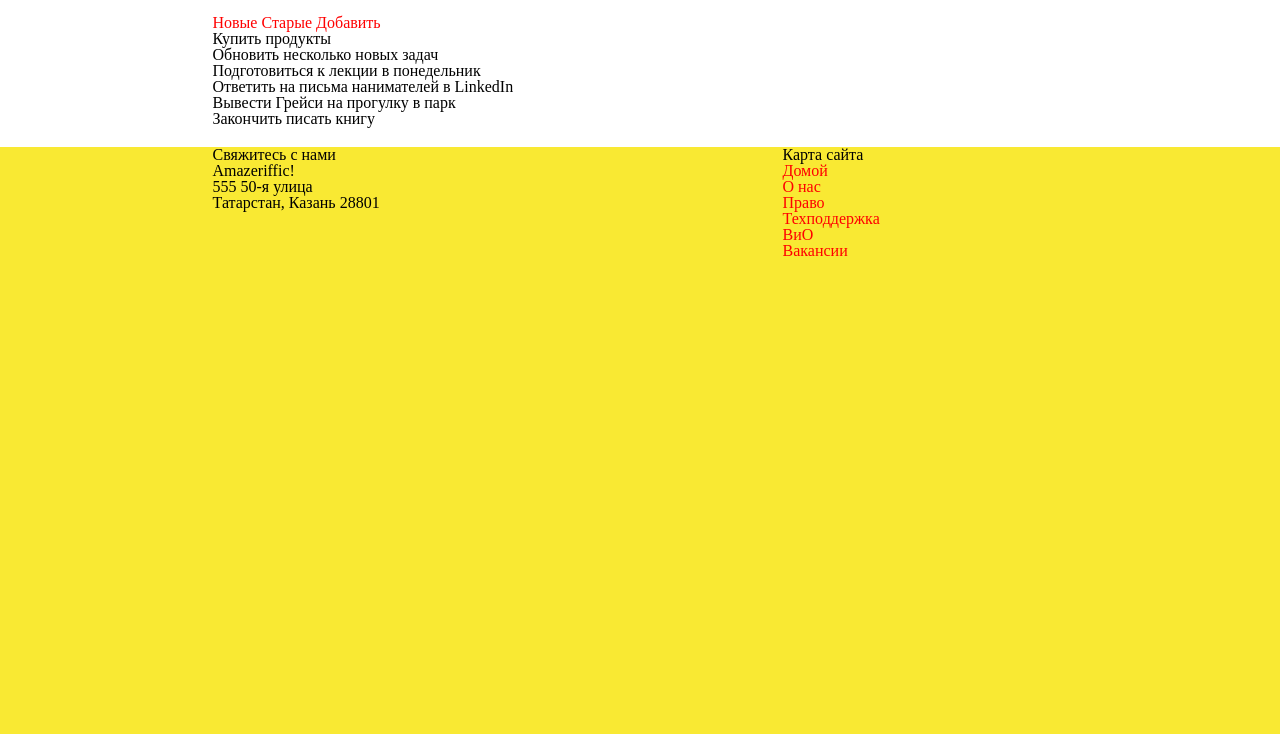
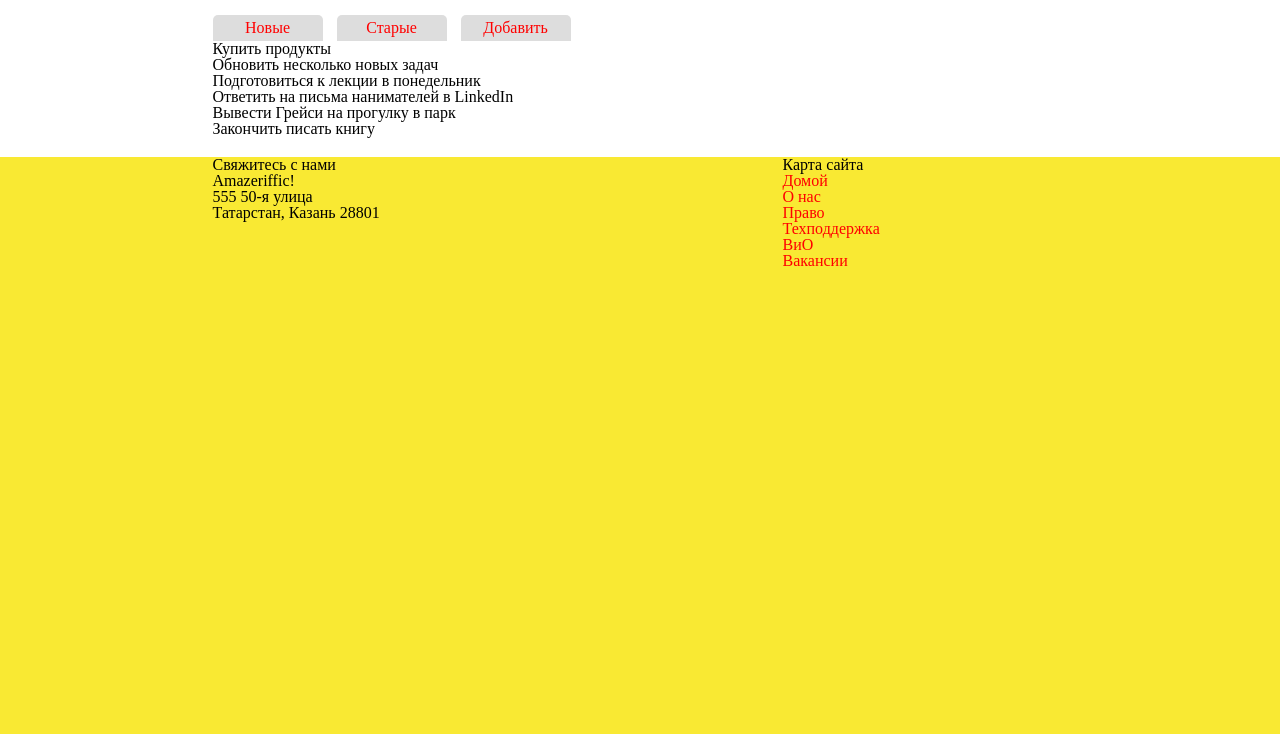
Before and after one commit to Aliina08/PracticeWeb, a plain HTML site: page new.html in a window 1280 px wide. Shown: the part 66-800 px from the top of the page. Drawn offline with Linux system fonts and the light colour scheme; a web font is replaced by a local one.

Commit message:
Change style.css (add style for span new.html)

```diff
--- a/style.css
+++ b/style.css
@@ -61,3 +61,12 @@ main .right, footer .sitemap{
 float: right;
 width: 285px;
 }
+.tabs a span {
+display: inline-block;
+border-radius: 5px 5px 0 0;
+width: 100px;
+margin-right: 10px;
+text-align: center;
+background: #ddd;
+padding: 5px;
+}
```
